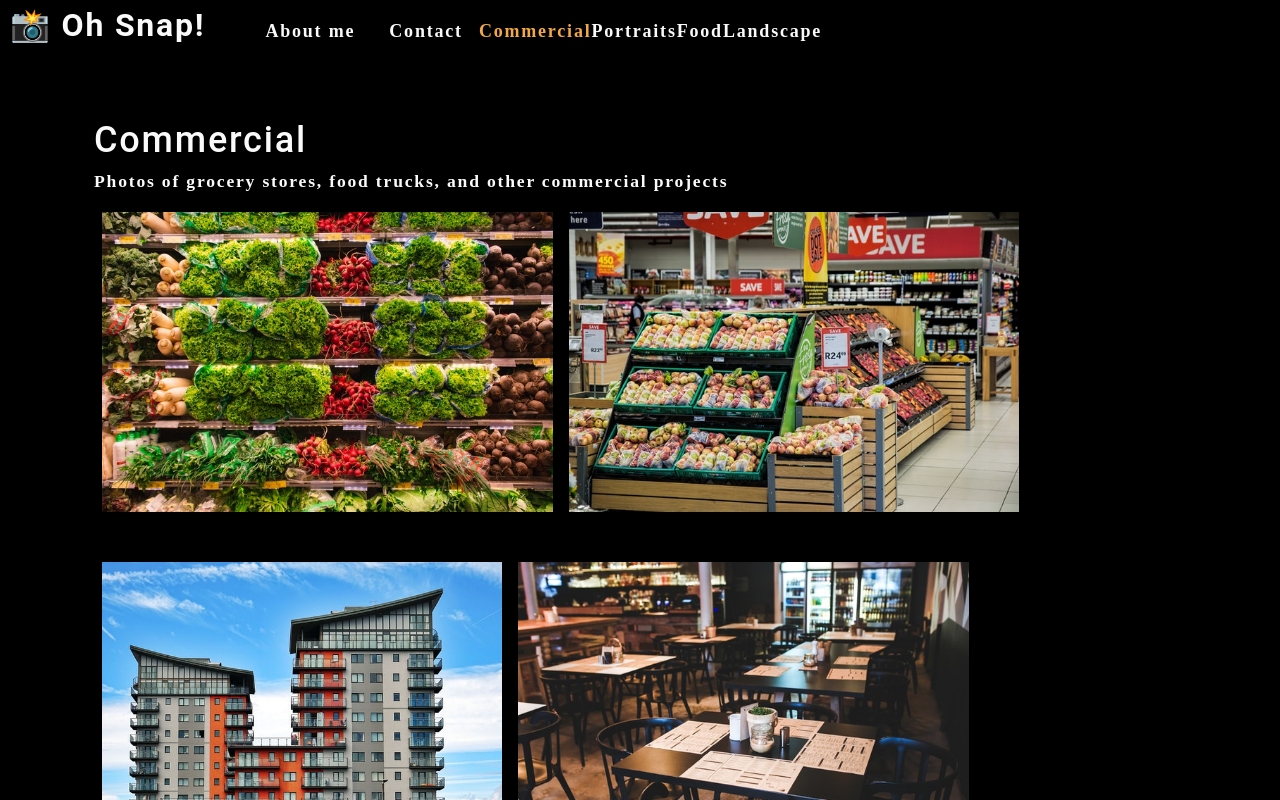
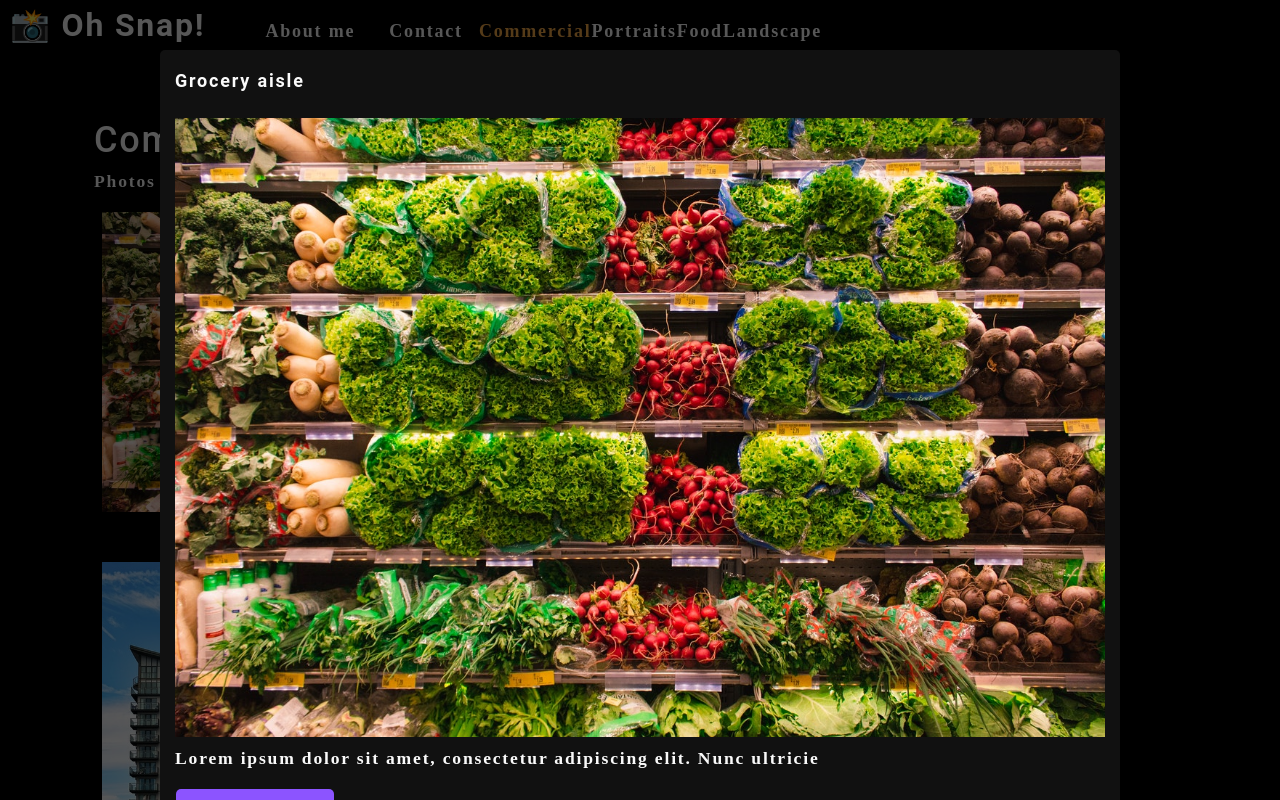
Before and after one commit to josephkurpierz/photo-port, a React (Create React App) app: page / in a window 1280 px wide. Both pictures are taken after a click on the picture 327 px from the left and 361 px from the top of the page. Shown: the top 800 px of the page. Built offline with nearby package versions, Linux system fonts and the light colour scheme.

Commit message:
modal and tests

```diff
--- /dev/null
+++ b/src/components/Modal/index.js
@@ -0,0 +1,17 @@
+import React from "react";
+
+const Modal = ({currentPhoto, onClose}) => {
+  const {name, category, description, index} = currentPhoto;
+  return (
+    <div className="modalBackdrop">
+      <div className="modalContainer">
+        <h3 className="modalTitle">{name}</h3>
+        <img src={require(`../../assets/large/${category}/${index}.jpg`)} alt="current category" />
+        <p>{description}</p>
+        <button onClick={onClose} type="button">Close this modal</button>
+      </div>
+    </div>
+  );
+}
+
+export default Modal;
--- a/src/components/PhotoList/index.js
+++ b/src/components/PhotoList/index.js
@@ -1,4 +1,5 @@
 import React, { useState } from 'react';
+import Modal from '../Modal';
 
 
 const PhotoList = ({category}) => {
@@ -102,8 +103,18 @@
 
   const currentPhotos = photos.filter((photo) => photo.category === category);
 
+  const [currentPhoto, setCurrentPhoto] = useState();
+
+  const [isModalOpen, setIsModalOpen] = useState(false);
+
+  const toggleModal = (image,i) => {
+    setCurrentPhoto({...image, index: i});
+    setIsModalOpen(!isModalOpen);
+  }
+
   return (
     <div>
+      {isModalOpen && <Modal currentPhoto={currentPhoto} onClose={toggleModal}/>}
       <div className='flex-row'>
         {currentPhotos.map((image, i) => (
           <img
@@ -111,6 +122,7 @@
             alt={image.name}
             className='img-thumbnail mx-1'
             key={image.name}
+            onClick={()=>toggleModal(image,i)}
           />
         ))}
       </div>
```
Also changed, not shown: 2 other files (tests, documents, lock files or other folders).
